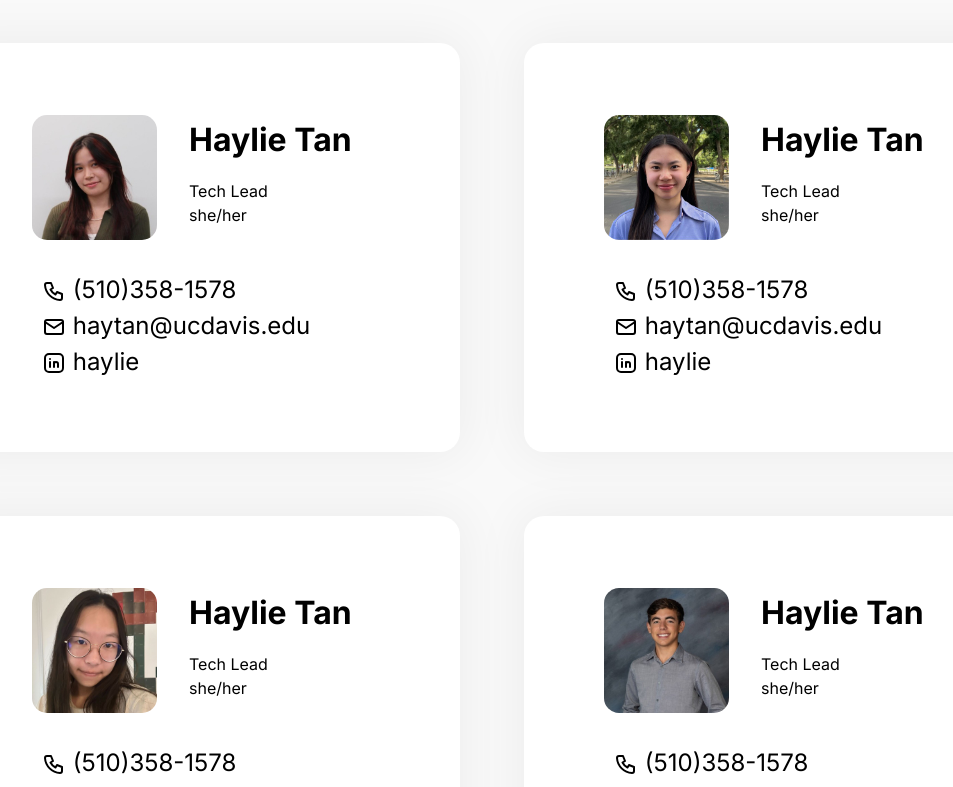
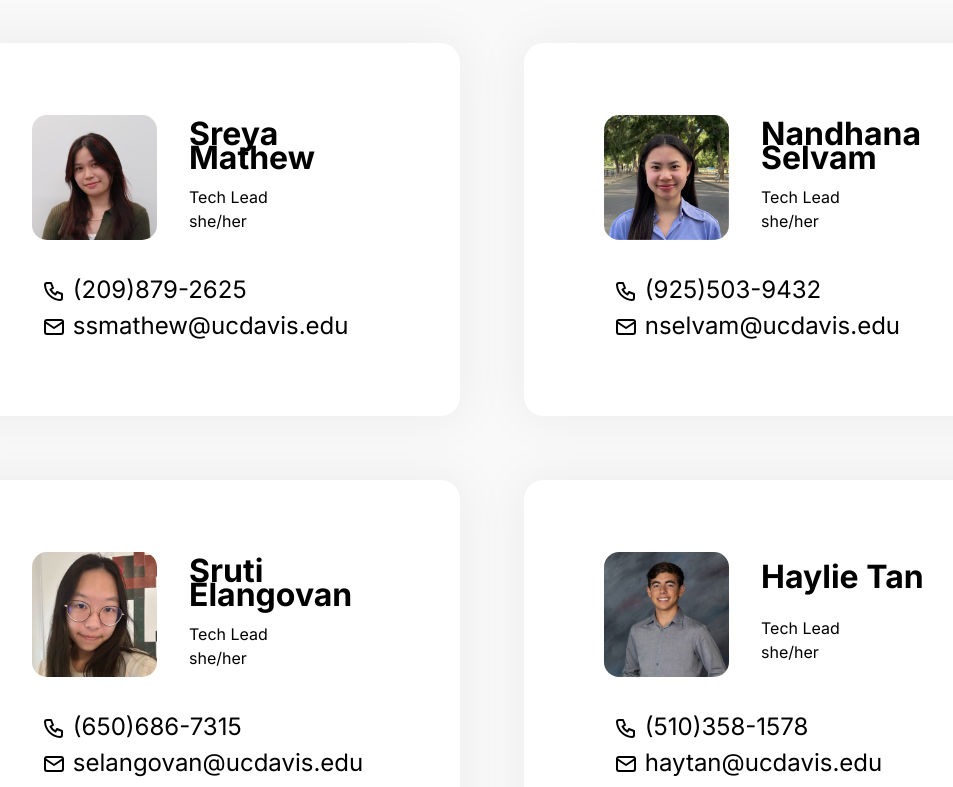
Before and after one commit to include-davis/cohort-platform, a Next.js app: page / in a window 1280 px wide. Shown: the part 2180-2967 px from the top of the page, without its empty margins (148-1101 px from the left). Built offline with nearby package versions, Linux system fonts and the light colour scheme.

Commit message:
initial data update
* remove linkedin
* update contacts
* update workshop 1 overview

```diff
--- a/app/_components/(homepage)/contact/individual.jsx
+++ b/app/_components/(homepage)/contact/individual.jsx
@@ -5,7 +5,7 @@ import { TbMail } from "react-icons/tb";
 import { TbPhone } from "react-icons/tb";
 
 export function Individual({ props }){
-    const { name, image, role, pronouns, phone, email, linkedin } = props
+    const { name, image, role, pronouns, phone, email } = props
 
     return(
         <div className={styles.individual_card}>
@@ -23,7 +23,7 @@ export function Individual({ props }){
             <div className={styles.bottom_card}>
                 <p><TbPhone/>   {phone}</p>
                 <p><TbMail/>    {email}</p>
-                <p><TbBrandLinkedin/>   {linkedin}</p>
+                {/* <p><TbBrandLinkedin/>   {linkedin}</p> */}
             </div>
         </div>
     );
--- a/app/_data/homepage.json
+++ b/app/_data/homepage.json
@@ -2,35 +2,32 @@
     "current_week": 1,
     "links": {
         "training_repo": "https://github.com/include-davis/tech-fw-2024",
-        "slack_invite": "https://join.slack.com/t/2nclude-at-davis/shared_invite/zt-2ugw1anrb-T35J5ehvjXVV1aBj6KeSuA"
+        "slack_invite": "https://join.slack.com/t/2nclude-at-davis/shared_invite/zt-2xs9er08y-3McmYoNfdmagZ8dWY5T3Yw"
     },
     "contacts": [
         {
-            "name": "Haylie Tan",
+            "name": "Sreya Mathew",
             "image": "/contacts/Haylie.jpg",
             "role": "Tech Lead",
             "pronouns": "she/her",
-            "phone": "(510)358-1578",
-            "email": "haytan@ucdavis.edu",
-            "linkedin": "haylie"
+            "phone": "(209)879-2625",
+            "email": "ssmathew@ucdavis.edu"
         },
         {
-            "name": "Haylie Tan",
+            "name": "Nandhana Selvam",
             "image": "/contacts/Michelle.jpg",
             "role": "Tech Lead",
             "pronouns": "she/her",
-            "phone": "(510)358-1578",
-            "email": "haytan@ucdavis.edu",
-            "linkedin": "haylie"
+            "phone": "(925)503-9432",
+            "email": "nselvam@ucdavis.edu"
         },
         {
-            "name": "Haylie Tan",
+            "name": "Sruti Elangovan",
             "image": "/contacts/Naomi.jpg",
             "role": "Tech Lead",
             "pronouns": "she/her",
-            "phone": "(510)358-1578",
-            "email": "haytan@ucdavis.edu",
-            "linkedin": "haylie"
+            "phone": "(650)686-7315",
+            "email": "selangovan@ucdavis.edu"
         },
         {
             "name": "Haylie Tan",
@@ -38,8 +35,7 @@
             "role": "Tech Lead",
             "pronouns": "she/her",
             "phone": "(510)358-1578",
-            "email": "haytan@ucdavis.edu",
-            "linkedin": "haylie"
+            "email": "haytan@ucdavis.edu"
         }
     ]
 }
--- a/app/_data/workshops.json
+++ b/app/_data/workshops.json
@@ -5,12 +5,13 @@
         "agenda": [
             "How The Internet Works",
             "Workspace Setup",
-            "Overview of Web Development"
+            "Web Development",
+            "Intro to Git"
         ],
         "assignment": {
             "brief": "For your assignment you will need to practice HTML and CSS.\n\nAccess your personal page and create a profile. Introduce yourself by briefly telling us about you. Practice correct HTML semantics. Then create a “Skills” section. Create a list of your skills.\n\nOnce you complete the HTML, starting designing your CSS. Make sure to use the techniques taught in the workshop.",
             "tags": ["flexbox", "html", "media queries"],
-            "deadline": "10.18.2024"
+            "deadline": "2.3.2025"
         },
         "timeline": [
             {
```
